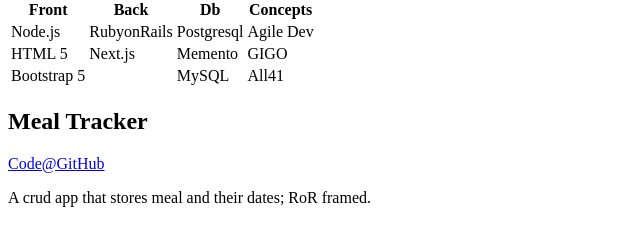
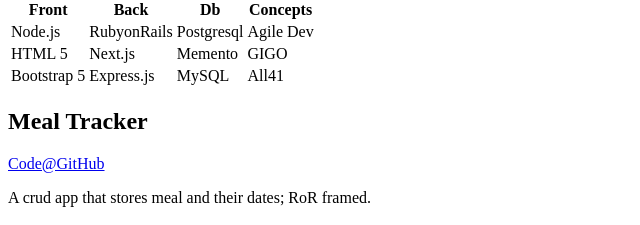
Before and after one commit to Deltafive-Piya/w2d1_html, a plain HTML site: page personalPortfolio/personalPortfolio.html in a window 1280 px wide. Shown: the part 310-535 px from the top of the page, 0-640 px from the left. Drawn offline with Linux system fonts and the light colour scheme.

Commit message:
addedmarkupExpressJS

```diff
--- a/personalPortfolio/personalPortfolio.html
+++ b/personalPortfolio/personalPortfolio.html
@@ -40,7 +40,7 @@
             </tr>
             <tr>
                 <td>Bootstrap 5</td>
-                <td></td>
+                <td>Express.js</td>
                 <td>MySQL</td>
                 <td>All41</td>
             </tr>
```
